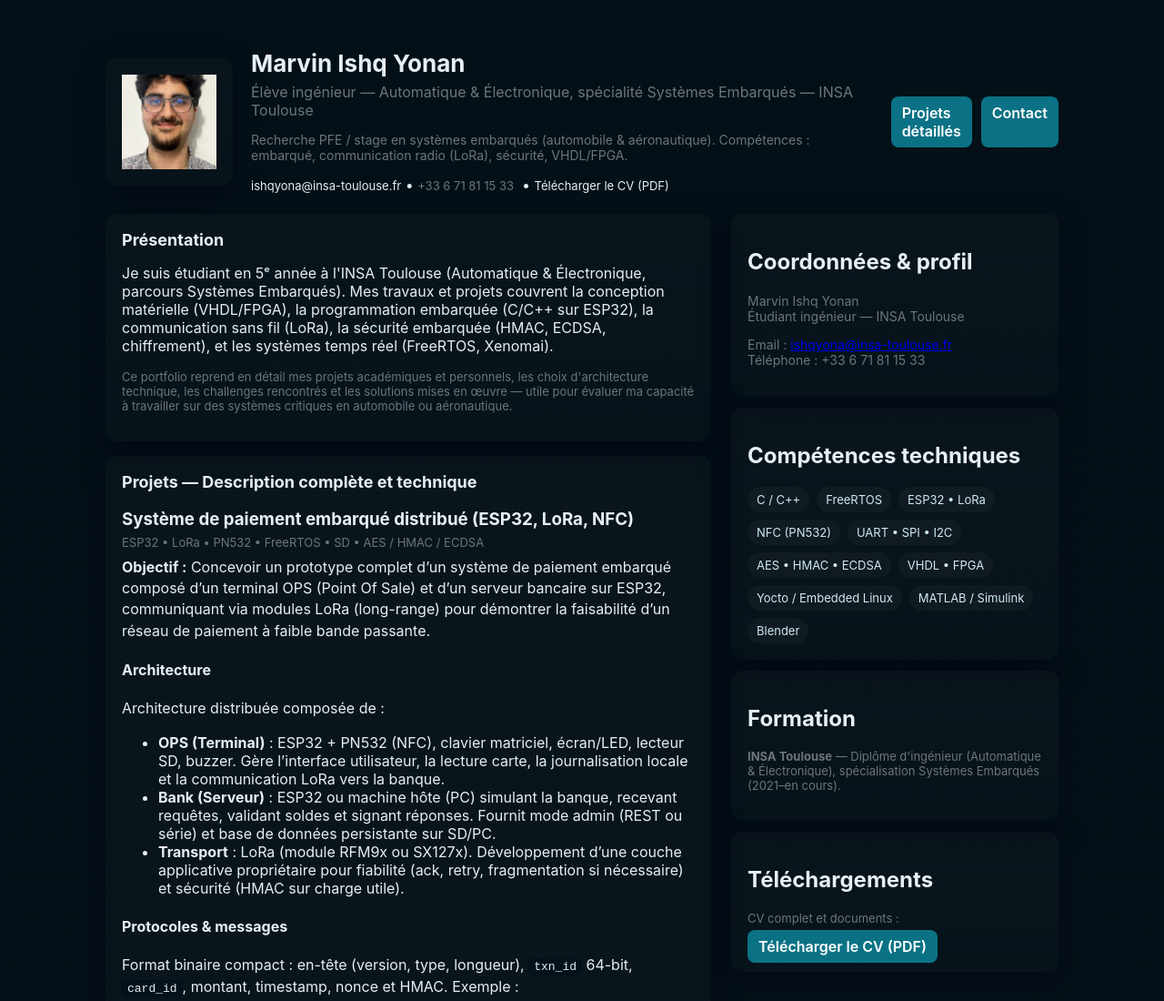
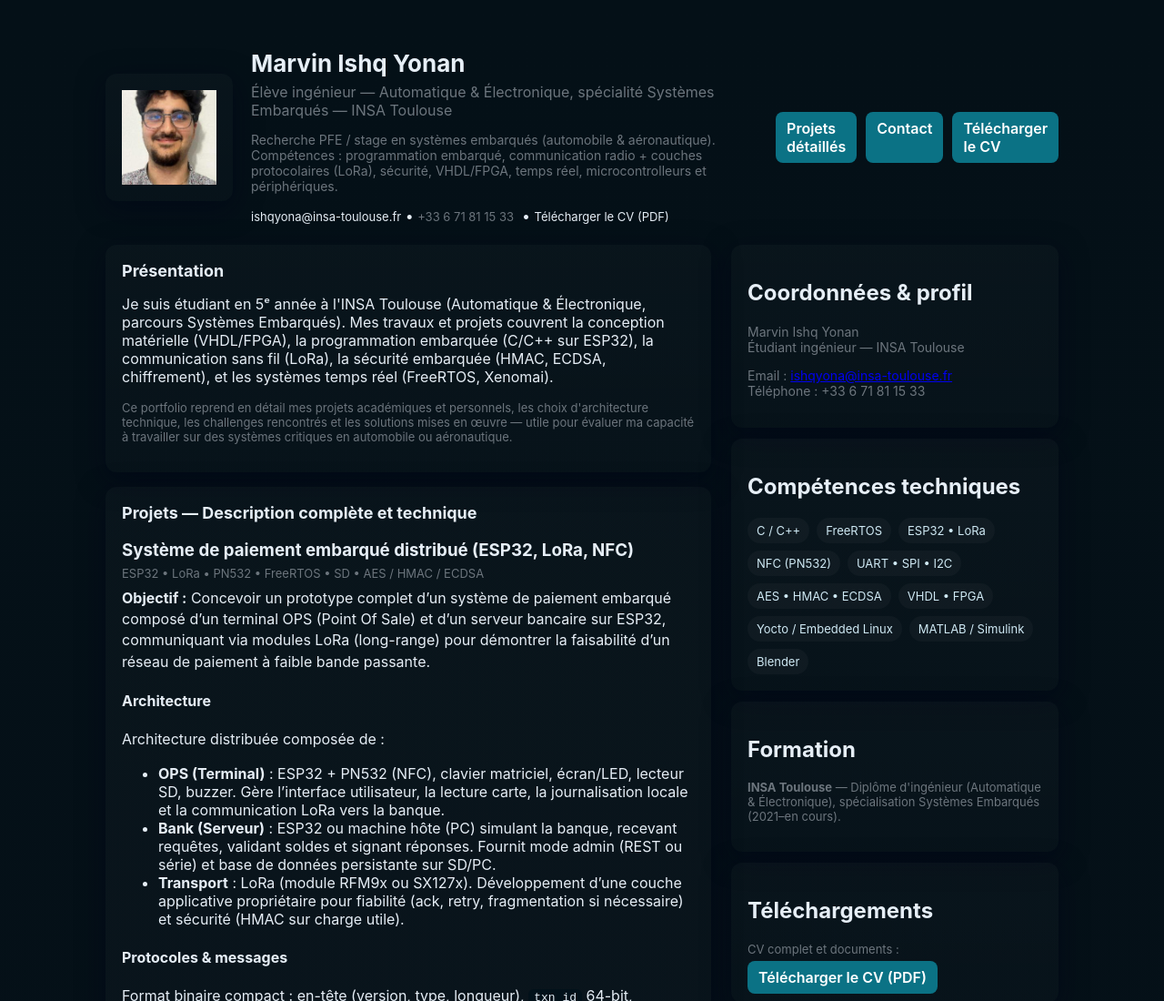
Before and after one commit to Marvin392/Marvin-Portfolio, a plain HTML site: page index.html in a window 1280 px wide. Shown: the top 1100 px of the page at 91% size. Drawn offline with Linux system fonts and the light colour scheme.

Commit message:
Update index.html

```diff
--- a/index.html
+++ b/index.html
@@ -47,7 +47,7 @@
       <div>
         <h1>Marvin Ishq Yonan</h1>
         <p class="lead">Élève ingénieur — Automatique & Électronique, spécialité Systèmes Embarqués — INSA Toulouse</p>
-        <p class="meta">Recherche PFE / stage en systèmes embarqués (automobile & aéronautique). Compétences : embarqué, communication radio (LoRa), sécurité, VHDL/FPGA.</p>
+        <p class="meta">Recherche PFE / stage en systèmes embarqués (automobile & aéronautique). Compétences : programmation embarqué, communication radio + couches protocolaires (LoRa), sécurité, VHDL/FPGA, temps réel, microcontrolleurs et périphériques.</p>
         <div style="margin-top:8px" class="contact">
           <a class="small" href="mailto:ishqyona@insa-toulouse.fr">ishqyona@insa-toulouse.fr</a>&nbsp;•&nbsp;<span class="small">+33 6 71 81 15 33</span>
           &nbsp;•&nbsp;<a class="small" href="assets/Marvin_IshqYonan_CV_TEST.pdf" target="_blank">Télécharger le CV (PDF)</a>
@@ -56,6 +56,7 @@
       <div class="top-actions">
         <a class="btn" href="#projects">Projets détaillés</a>
         <a class="btn" href="#contact">Contact</a>
+        <a class="btn" href="assets/Marvin_IshqYonan_CV_Test.pdf">Télécharger le CV</a>
       </div>
     </header>
 
```
